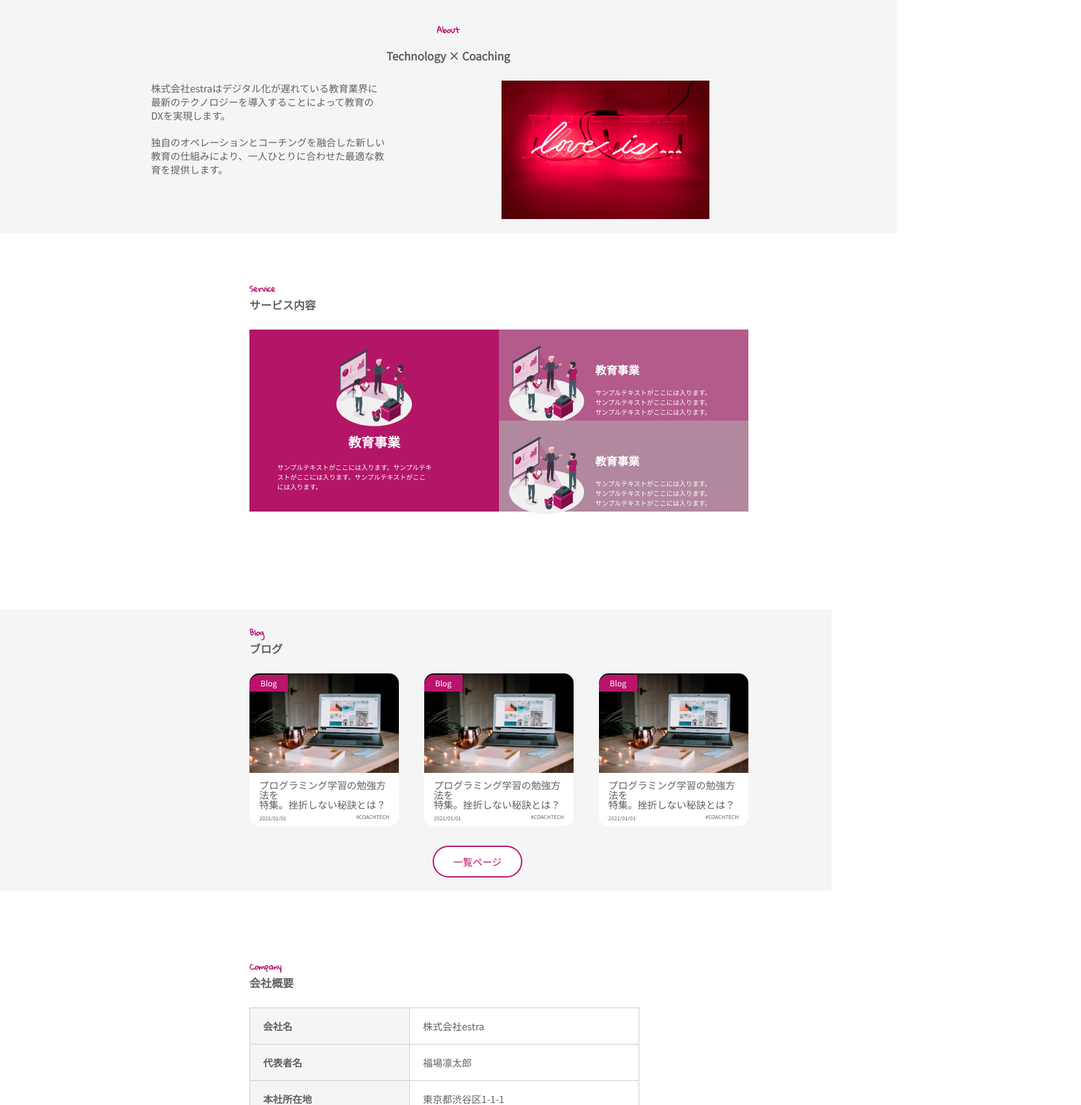
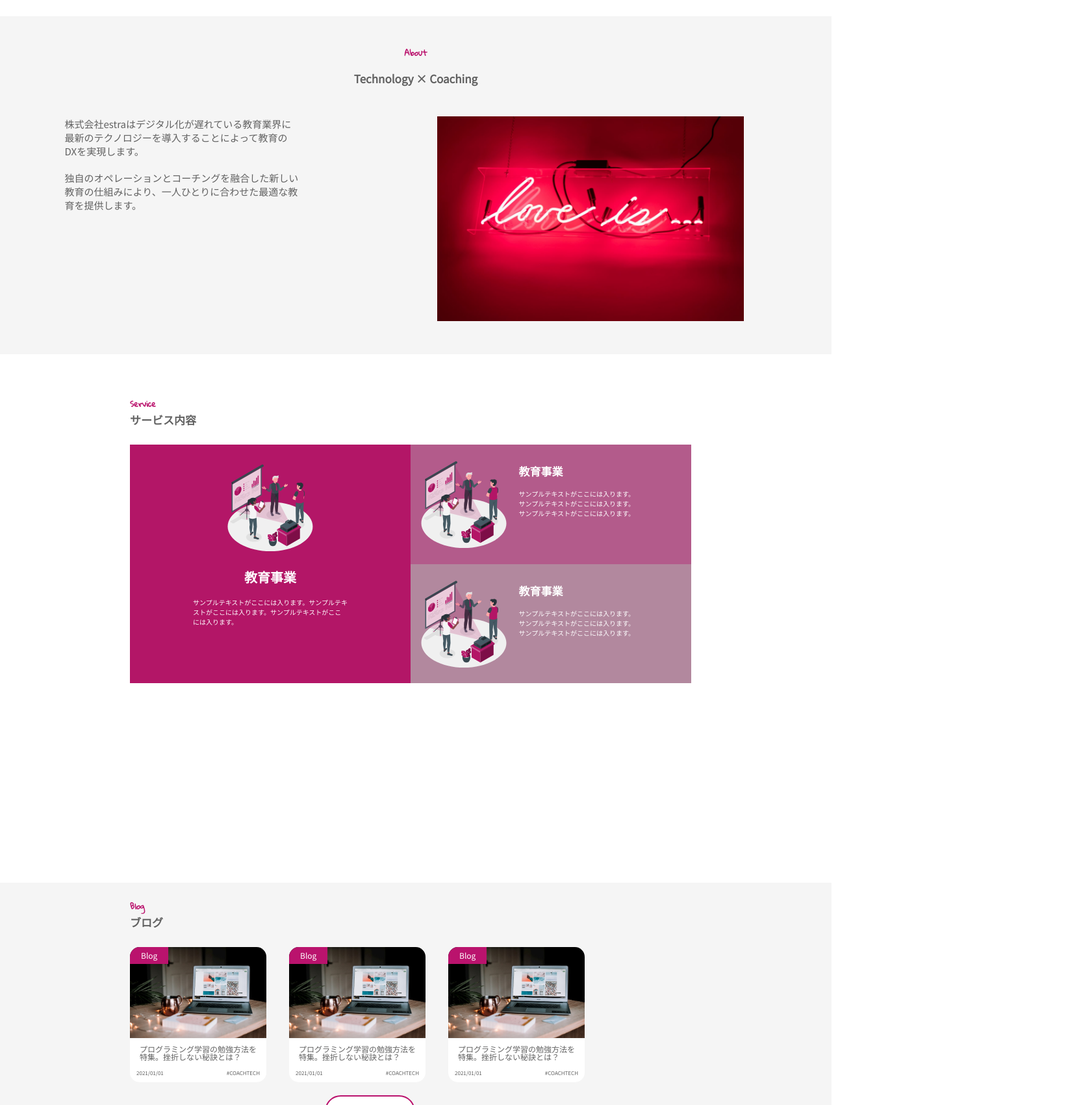
Before and after one commit to KentaIzu/LP-SITE, a plain HTML site: page index.html in a window 1280 px wide. Shown: the part 1100-2800 px from the top of the page at 65% size, 1664 px wide, since content can reach past the window. Drawn offline with Linux system fonts and the light colour scheme.

Commit message:
3rd-commit

```diff
--- a/css/style.css
+++ b/css/style.css
@@ -1,7 +1,7 @@
 body {
   max-width: 1500px;
   min-width: 1000px;
-  width: 1000px;
+  width: 100%;
   height: auto;
   font-family: "Noto Sans JP", sans-serif;
   font-size: 15px;
@@ -18,19 +18,22 @@ a {
 .header {
   display: flex;
   justify-content: space-between;
-  width: 100vw;
 }
 
 .logo img {
-  width: 40%;
-  padding: 10px;
+  width: 200px;
+  padding: 20px;
+}
+.logo img img{
+  width: 100%;
 }
 
 .header-list {
   display: flex;
   margin-top: 30px;
-  margin-right: 30%;
   font-size: 17px;
+  position: relative;
+  right: 20px;
 }
 .header-item:not(:last-child) {
   margin-right: 30px;
@@ -44,6 +47,9 @@ a {
   margin: 0 0 0 auto;
   display: block;
   padding-top: 30px;
+}
+.top-img img{
+  width: 100%;
 }
 .top-text1 {
   position: absolute;
@@ -80,9 +86,7 @@ span {
 
 .news-content {
   margin-top: 80px;
-  position: relative;
-  left: 30vw;
-  width: 100vw;
+  margin-left: 200px;
 }
 
 .news {
@@ -99,7 +103,7 @@ span {
 }
 
 .news-list {
-  width: 550px;
+  width: 600px;
   border-top: 2px solid #ccc;
   border-bottom: 2px solid #ccc;
   padding-bottom: 30px;
@@ -126,9 +130,7 @@ dd {
 .about-parent {
   background-color: #f5f5f5;
   padding: 50px ;
-  position: relative;
-  bottom: -120px;
-  width: 100vw;
+  margin-top: 70px;
 }
 .about {
   font-family: "Gloria Hallelujah", cursive;
@@ -146,9 +148,7 @@ dd {
 .about-content{
   display: flex;
   justify-content: space-around;
-  position: relative;
-  left: 150px;
-  top: 30px;
+  padding-top: 50px;
 }
 .about-text{
   padding: 5px;
@@ -162,18 +162,16 @@ dd {
   bottom: -20px;
 }
 .about-img img {
-  width: 50%;
+  width: 100%;
 }
 .about-img {
-  width: 50%;
+  width: 40%;
 }
 
 .service-parent{
-  margin-top: 200px;
-  width: 100vw;
+  margin-top: 70px;
+  margin-left: 200px;
   color: #fff;
-  position: relative;
-  left: 30vw;
 }
 .service{
   font-family: "Gloria Hallelujah", cursive;
@@ -189,37 +187,39 @@ dd {
   color: #616161;
 }
 .service-card{
-  width: 60%;
+  width: 80%;
   display: grid;
-  grid-template-rows: 140px 140px;
+  grid-template-rows: 35% 35%;
   grid-template-columns: 1fr 1fr;
   font-size: 10px;
 }
 .card1{
   background-color: #b31667;
-  grid-columns: 1/2;
+  grid-column: 1/2;
   grid-row: 1/3;
+  padding: 10px;
   text-align: center;
-  padding: 10px;
   line-height: initial;
 }
 .service-img1{
   width: 35%;
-  position: relative;
-  top: 15px;
+  margin-top: 15px;
+}
+.service-img1 img{
+  width: 100%;
 }
 .service-text1{
   margin: 17px;
   font-size: 20px;
+  text-align: center;
 }
 .service-text2{
   text-align: left;
-  position: relative;
-  left: 9%;
+  display: inline-block
 }
 .card2{
   background-color: #b35b8b;
-  grid-columns: 2/3;
+  grid-column: 2/3;
   grid-row: 1/2;
   padding: 10px;
   line-height: initial;
@@ -227,6 +227,9 @@ dd {
 .service-img2{
   width: 35%;
   margin-top: 10px;
+}
+.service-img2 img{
+  width: 100%;
 }
 .card-text2{
   position: relative;
@@ -239,7 +242,7 @@ dd {
 }
 .card3{
   background-color: #b2889e;
-  grid-columns: 2/3;
+  grid-column: 2/3;
   grid-row: 2/3;
   padding: 10px;
   line-height: initial;
@@ -247,6 +250,9 @@ dd {
 .service-img3{
   width: 35%;
   margin-top: 10px;
+}
+.service-img3 img{
+  width: 100%;
 }
 .card-text3{
   position: relative;
@@ -261,9 +267,8 @@ dd {
 .blog-parent{
   display: block;
   margin: 0 auto;
-  padding-bottom: 10%;
+  padding-bottom: 70px;
   background: #f5f5f5;
-  width: 100vw;
   position: relative;
 }
 .blog{
@@ -273,23 +278,23 @@ dd {
   font-weight: bold;
   padding: 30px 0 10px 0;
   margin-top: 150px;
-  position: relative;
-  left: 30vw;
+  margin-left: 200px;
 }
 .blog-top{
   font-size: 17px;
   font-weight: bold;
   padding-bottom: 30px;
   color: #616161;
-  position: relative;
-  left: 30vw;
+  margin-left: 200px;
 }
 .wrapper{
   display: flex;
   justify-content: space-between;
-  width: 60%;
+  width: 700px;
+  margin-left: 200px;
+  margin-bottom: 20px;
+  font-size: 12px;
   position: relative;
-  left: 30vw;
 }
 .blog-img img{
   width: 100%;
@@ -304,7 +309,7 @@ dd {
 .text-box{
   background-color: #fff;
   border-radius: 0 0 15px 15px;
-  padding: 10px 15px;
+  text-align: center;
 }
 .blog-label{
   background-color: #ba136d;
@@ -313,19 +318,25 @@ dd {
   padding: 7px 17px;
   display: inline-block;
   position: absolute;
-  bottom: 88%;
+  top: 0px;
   font-size: 12px;
 }
-
+.title{
+  padding: 10px;
+  text-align: left;
+  display: inline-block;
+}
 .date{
   text-align: left;
-  position: relative;
-  top: 10px;
   font-size: 8px;
+  padding: 5px 0 0 10px;
+  position: absolute;
+  bottom: 10px;
 }
 .tag{
   text-align: right;
   font-size: 8px;
+  padding: 5px 10px 10px 0;
 }
 
 .blog-btn{
@@ -335,8 +346,7 @@ dd {
   color: #ba136d;
   border-radius: 30px;
   position: absolute;
-  left: 52%;
-  bottom: 5%;
+  left: 500px;
 }
 
 .company{
@@ -345,20 +355,20 @@ dd {
   font-size: 12px;
   font-weight: bold;
   padding: 10px 0 10px 0;
-  margin-top: 100px;
-  margin-left: 30vw;
+  margin-top: 70px;
+  margin-left: 200px;
 }
 .company-top{
   font-size: 17px;
   font-weight: bold;
   padding-bottom: 30px;
-  margin-left: 30vw;
+  margin-left: 200px;
   color: #616161;
 }
 table{
-  width: 60%;
+  width: 65%;
   border-collapse: collapse;
-  margin-left: 30vw;
+  margin-left: 200px;
 }
 table th,table td{
   border: 1px solid #ccc;
@@ -374,8 +384,12 @@ table th{
 display: flex;
 margin-top: 40px;
 }
+.recruit-img{
+  width: 50vw;
+  position: relative;
+}
 .recruit-img img{
-  width: 50vw;
+  width: 100%;
 }
 .recruit{
   position: relative;
@@ -389,11 +403,11 @@ margin-top: 40px;
   font-size: 20px;
 }
 .interview-img img{
-  width: 50vw;
+  width: 100%;
 }
 .interview-img{
-  position: relative;
-  top: 6.5%;
+  width: 50vw;
+  margin-top: 15px;
 }
 .interview{
   position: relative;
@@ -412,12 +426,10 @@ margin-top: 40px;
   font-weight: bold;
   margin-top: 40px;
   font-size: 20px;
-  width: 100vw;
 }
 
 .line{
-  position: relative;
-  top: 50px;
+  margin-top: 50px;
   margin-left: 50vw;
   width: 4px;
   height: 50px;
@@ -426,7 +438,6 @@ margin-top: 40px;
 
 .FAQ-btn{
   position: relative;
-  left: 28%;
   background: linear-gradient(90deg,#eb1c86,#b9176a);
   width: 200px;
   display: block;
@@ -435,7 +446,9 @@ margin-top: 40px;
   color: #fff;
   font-size: 20px;
   border-radius: 50px;
-  margin: 100px ;
+  margin: 0 auto;
+  margin-top: 100px;
+  margin-bottom: 100px;
   box-shadow: 0 10px 0px #840050;
 }
 .FAQ-btn::before{
```
